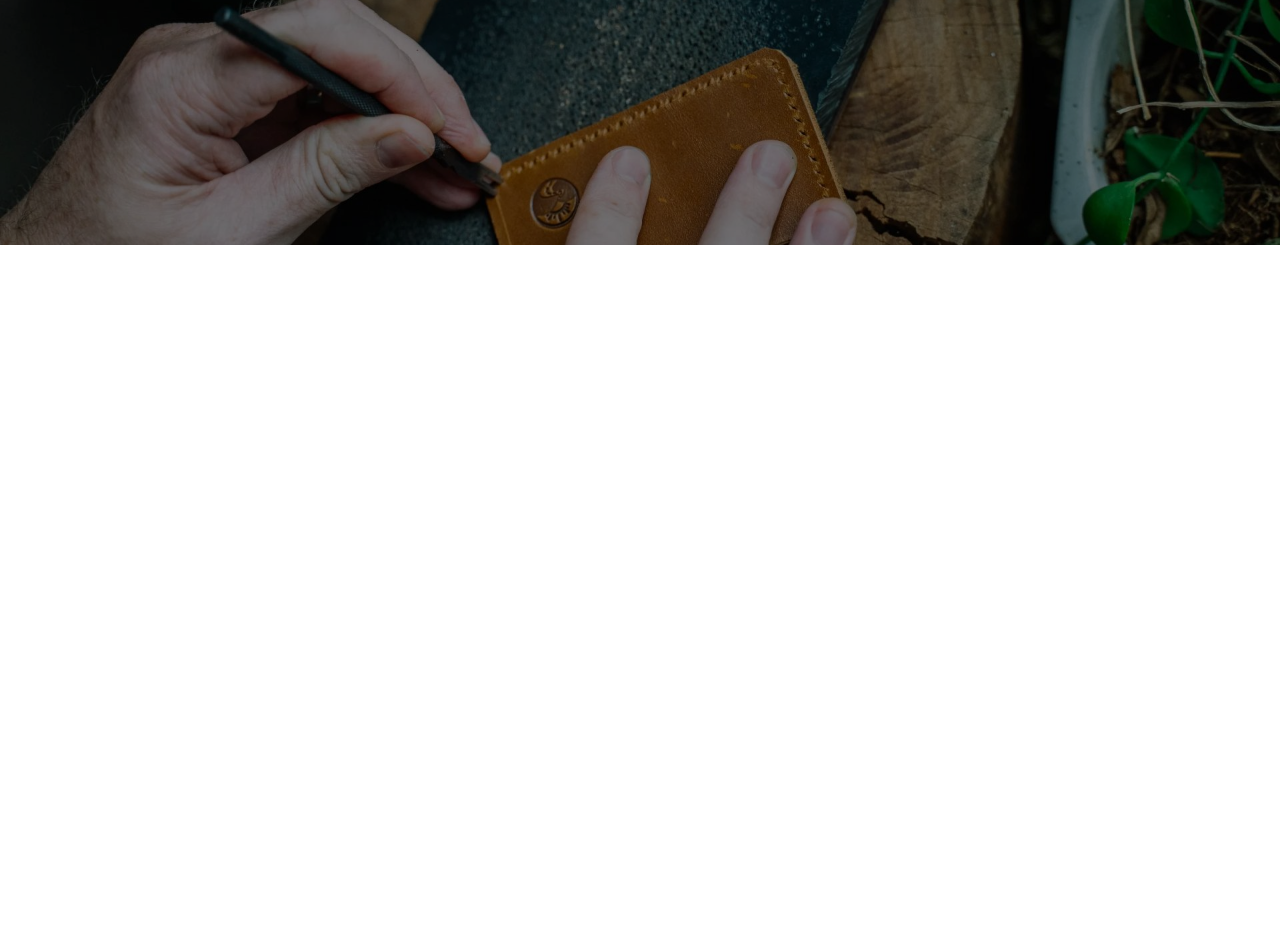
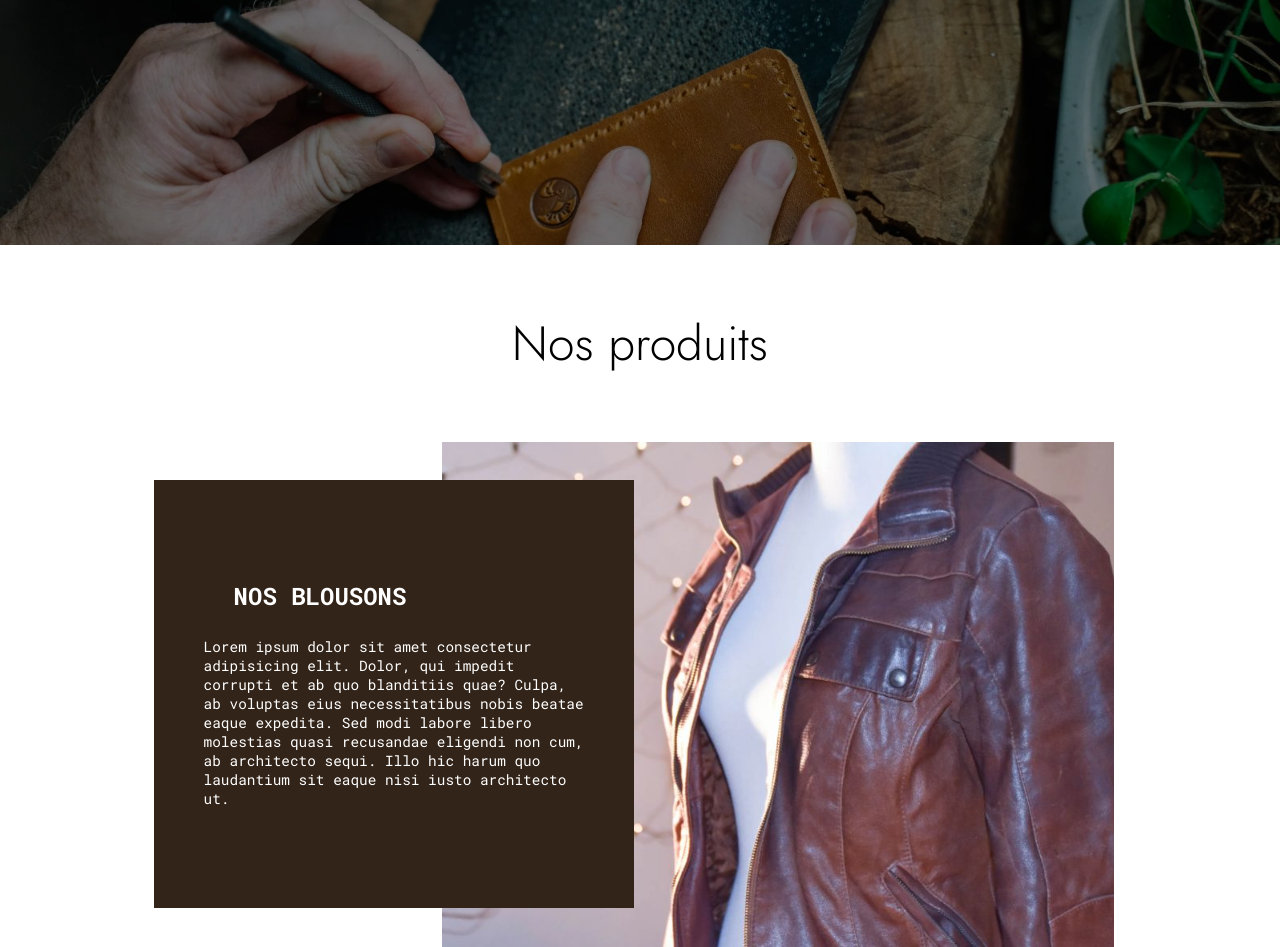
Before and after one commit to ArnaudDefrancq/maroquinerie-project, a website: page html/produit.html in a window 1280 px wide. Shown: the part 155-1102 px from the top of the page. Before the commit the page ends 800 px from the top, so only its background shows below. Drawn offline with Linux system fonts and the light colour scheme.

Commit message:
Ajout de la section-1 (produit)

```diff
--- a/html/produit.html
+++ b/html/produit.html
@@ -5,7 +5,7 @@
     <meta charset="UTF-8">
     <meta http-equiv="X-UA-Compatible" content="IE=edge">
     <meta name="viewport" content="width=device-width, initial-scale=1.0">
-    <title>Produits</title>
+    <title>Maroquinerie - Produits</title>
     <link rel="stylesheet" href="../style/css/produit.css">
     <link rel="shortcut icon" href="../images/accueil/logo.png">
     <script src="https://kit.fontawesome.com/daf6fd0411.js" crossorigin="anonymous"></script>
@@ -34,7 +34,23 @@
         </div>
     </header>
     <main>
+        <h1 class="main-title">Nos produits</h1>
+        <section class="section-1 section">
+            <div class="section-1_container">
 
+                <h2 class="section-1_container_title">nos blousons</h2>
+                <p class="section-1_container_text">Lorem ipsum dolor sit amet consectetur adipisicing elit. Dolor, qui
+                    impedit
+                    corrupti et ab quo blanditiis quae? Culpa, ab voluptas eius necessitatibus nobis beatae eaque
+                    expedita.
+                    Sed modi labore libero molestias quasi recusandae eligendi non cum, ab architecto sequi. Illo hic
+                    harum
+                    quo laudantium sit eaque nisi iusto architecto ut.</p>
+            </div>
+        </section>
+        <section-2 class="section-2">
+
+        </section-2>
     </main>
 
 </body>
--- a/package.json
+++ b/package.json
@@ -4,7 +4,7 @@
   "description": "",
   "main": "index.js",
   "scripts": {
-    "sass": "sass --watch ./style/scss/main.scss:./style/css/main.css"
+    "sass": "sass --watch ./style/scss/produit.scss:./style/css/produit.css"
   },
   "repository": {
     "type": "git",
--- a/style/scss/layout/commun/_header.scss
+++ b/style/scss/layout/commun/_header.scss
@@ -1,6 +1,7 @@
 .header {
     position: relative;
     width: 100%;
+    height: 50vh;
         &::after {
             content: "";
             position: absolute;
--- a/style/scss/layout/produit/_section-1.scss
+++ b/style/scss/layout/produit/_section-1.scss
@@ -0,0 +1,26 @@
+.main-title {
+    text-align: center;
+    font-size: 3em;
+    margin: 5% 0;
+    font-family: "jost", sans-serif;
+    font-weight: 300;
+}
+
+.section-1 {
+    color: white;
+    margin-left: 12%;
+    position: relative;
+    display: flex;
+    &::after {
+        @include items;
+        background: url(../../../../images/produit/item-1.jpg) center/cover;
+        height: 100%;
+        width: 70%;
+        top: 0;
+        right: 0;
+    }
+        &_container {
+            @include boxItems;
+            margin:4% 0;
+            }
+}
--- a/style/scss/produit.scss
+++ b/style/scss/produit.scss
@@ -1,5 +1,6 @@
 @import "./base/base";
 @import "./utils/variables";
+@import "./utils/mixin/mixin_box";
 @import "./layout/commun/header";
 @import "./layout/commun/navbar";
 @import "./layout/produit/section-1";
```
Also changed, not shown: images/produit/item-1.jpg (added), style/css/produit.css, 1 other file.
